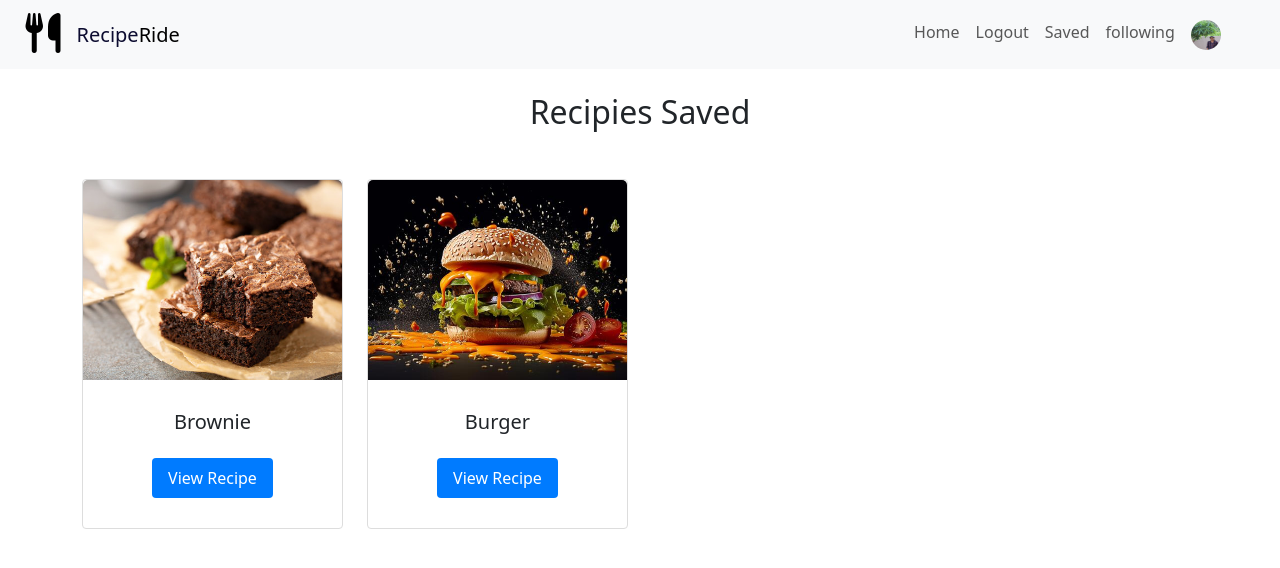
After one commit to Kaarunyaaa/RecipeRide, a Django app: page /saved_recipe/ in a window 1280 px wide. The commit adds this page. Shown: the top 568 px of the page. Run offline with Django 4.2, Linux system fonts and the light colour scheme; a user stored in the database is signed in; data comes from the database, SQL or seed files in the repository; both versions use the stored data as it was after the commit; some libraries are stand-ins or nearby versions.

Commit message:
Added save function and added following page

```diff
--- a/recipe/urls.py
+++ b/recipe/urls.py
@@ -20,6 +20,7 @@ from django.conf.urls.static import static
 from django.urls import path
 from recipeapp import views
 
+
 urlpatterns = [
     path('admin/', admin.site.urls),
     path('', views.home, name='home'),
@@ -35,6 +36,10 @@ urlpatterns = [
     path('user_recipe/<id>',views.user_recipe),
     path('profile/<id>',views.profile_view,name='profile_view'),
     path('follow/<int:user_id>/', views.follow_user, name='follow_user'),
+    path('save/<id>/', views.save,name='save'),
+    path('saved_recipe/', views.view_saved),
+    path('following/',views.following,name='following')
+
 
 ]+ static(settings.STATIC_URL, document_root=settings.STATIC_ROOT)
 if settings.DEBUG:
--- a/recipeapp/models.py
+++ b/recipeapp/models.py
@@ -45,8 +45,6 @@ class Follow(models.Model):
         return f"{self.follower} follows {self.followed}"
 
 
-
-
 class Notification(models.Model):
     user = models.ForeignKey(settings.AUTH_USER_MODEL, on_delete=models.CASCADE)
     comment = models.ForeignKey(Comment, related_name='notifications', on_delete=models.CASCADE)
@@ -55,3 +53,7 @@ class Notification(models.Model):
 
     def __str__(self):
         return f'Notification for {self.user.username} - Comment on {self.comment.recipe.name}'
+
+class Saves(models.Model):
+    user = models.ForeignKey(settings.AUTH_USER_MODEL, on_delete=models.CASCADE)
+    recipe = models.ForeignKey(addrecipe, on_delete=models.CASCADE)
--- a/recipeapp/views.py
+++ b/recipeapp/views.py
@@ -2,7 +2,7 @@ from django.shortcuts import render, redirect, get_object_or_404
 from django.contrib.auth import login, authenticate, logout
 from django.contrib.auth.decorators import login_required
 from django.contrib import messages
-from .models import CustomUser, addrecipe, Comment, Notification,Follow
+from .models import CustomUser, addrecipe, Comment, Notification,Follow,Saves
 from .models import UserProfile
 from django.contrib.auth.models import User
 
@@ -74,6 +74,9 @@ def recipe(request, recipe_id):
             comment = Comment.objects.create(recipe=recipe, user=request.user, content=content)
             Notification.objects.create(user=recipe.user, comment=comment)
 
+    saveFlag=Saves.objects.filter(user=request.user,recipe=recipe).exists()
+
+
     comments = recipe.comments.all()
     context = {
         'img':recipe.img,
@@ -82,8 +85,8 @@ def recipe(request, recipe_id):
         'recipe': recipe,
         'comments': comments,
         'posted_by':recipe.user,
+        'saveFlag':saveFlag,
     }
-
     return render(request, 'recipe.html', context)
 
 
@@ -218,3 +221,39 @@ def follow_user(request, user_id):
         else:
             Follow.objects.create(follower=request.user,followed=user)
     return redirect('profile_view',id=user)
+
+def save(request,id):
+    recipe=addrecipe.objects.get(id=id)
+    if Saves.objects.filter(user=request.user,recipe=recipe).exists():
+        Saves.objects.filter(user=request.user,recipe=recipe).delete()
+        return redirect('/recipe/'+id+'/')
+    else:
+        Saves.objects.create(user=request.user,recipe=recipe)
+        return redirect('/recipe/'+id+'/')
+
+def view_saved(request):
+    data=[]
+    saved_data=Saves.objects.filter(user=request.user)
+    print(saved_data)
+    print(saved_data.exists())
+    for x in saved_data:
+        print(x)
+        data.append(addrecipe.objects.get(id=x.recipe_id))
+    return render(request,'view_saved.html',{'data':data})
+
+def following(request):
+    following_users = Follow.objects.filter(follower=request.user)
+    followed_accounts = []
+    for i in following_users:
+        profilePic=None
+        if UserProfile.objects.filter(user=i.followed).exists():
+            profilePic=UserProfile.objects.get(user=i.followed).profile_pic
+        t={
+            'profilePic':profilePic,
+            'userData':i.followed,
+        }
+        followed_accounts.append(t)
+    context={
+        'followed_accounts': followed_accounts,
+    }
+    return render(request, 'following.html',context)
--- a/template/user_base.html
+++ b/template/user_base.html
@@ -37,6 +37,12 @@
               <a  class="nav-link" href="/logout">Logout</a>
             </li>
             <li class="nav-item">
+              <a  class="nav-link" href="/saved_recipe">Saved</a>
+            </li>
+            <li class="nav-item">
+              <a  class="nav-link" href="/following">following</a>
+            </li>
+            <li class="nav-item">
               <a  class="nav-link" href="/profile/{{ request.user }}">
                 <img src="{{ user.userprofile.profile_pic.url }}" class="rounded-circle" alt="" width="30px" height="30px">
               </a>
--- /dev/null
+++ b/template/view_saved.html
@@ -0,0 +1,80 @@
+{% extends 'user_base.html' %}
+    {% load static %}
+    {% block title %}View{% endblock %}
+
+    {% block content %}
+
+<!DOCTYPE html>
+<html lang="en">
+<head>
+    <meta charset="UTF-8">
+    <meta name="viewport" content="width=device-width, initial-scale=1.0">
+    <title>Document</title>
+</head>
+<style>
+    .heading{
+        align-items: center;
+        display: flex;
+        justify-content: center;
+
+    }
+    .card {
+        width: 100%;
+        height: 350px; /* Fixed height for the card */
+        display: flex;
+        flex-direction: column;
+        border: 1px solid #ddd; /* Border for visual separation */
+        border-radius: 0.25rem; /* Rounded corners */
+        overflow: hidden; /* Ensures content doesn't overflow */
+    }
+
+    .card-img-top {
+        height: 200px; /* Fixed height for the image */
+        object-fit: cover; /* Ensures the image covers the container */
+    }
+
+    .card-body {
+        flex: 1;
+        display: flex;
+        flex-direction: column;
+        justify-content: center; /* Center content vertically */
+        padding: 1rem;
+        text-align: center; /* Center text horizontally */
+    }
+
+    .card-body button {
+        margin-top: 1rem; /* Space between title and button */
+        background-color: #007bff; /* Bootstrap primary button color */
+        border: none;
+        color: white;
+        padding: 0.5rem 1rem;
+        border-radius: 0.25rem;
+        cursor: pointer;
+    }
+
+    .card-body button:hover {
+        background-color: #0056b3; /* Darker color on hover */
+    }
+</style>
+<body>
+    <center><br><h2>Recipies Saved </h2></center>
+    <div class="container mt-5">
+        <div class="row">
+            {% for x in data %}
+            <div class="col-lg-3 col-md-6 col-sm-12 mb-4">
+                <div class="card">
+                    <img src="{{ x.img.url }}" class="card-img-top" alt="...">
+                    <div class="card-body">
+                        <h5 class="card-title">{{ x.name }}</h5>
+                        <a href="/recipe/{{ x.id }}">
+                            <button>View Recipe</button>
+                        </a>
+                    </div>
+                </div>
+            </div>
+            {% endfor %}
+        </div>
+    </div>
+    {% endblock %}
+</body>
+</html>
```
Also changed, not shown: template/following.html (added, +61 -0 lines), template/recipe.html (+14 -0 lines), template/saved_recipes.html (added, +17 -0 lines), template/view_saved_recipes.html (added, +10 -0 lines), db.sqlite3, recipeapp/migrations/0006_savedrecipe.py (added), recipeapp/migrations/0007_delete_savedrecipe.py (added), recipeapp/migrations/0008_saved.py (added), recipeapp/migrations/0009_remove_saved_recipe_id_saved_recipe.py (added), recipeapp/migrations/0010_saves.py (added), recipeapp/migrations/0011_delete_saved.py (added).
